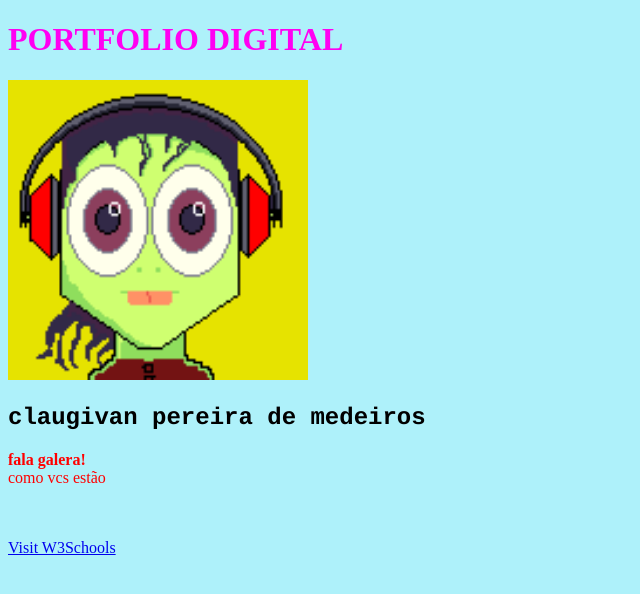
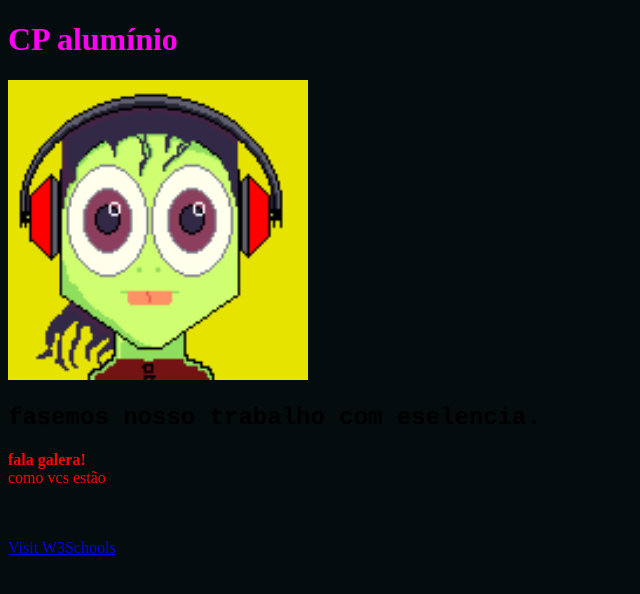
Before and after one commit to Claugivan/site-para-projeto-nubanck, a plain HTML site: page index.html in a window 1280 px wide. Shown: the whole page, without its empty margins (0-640 px from the left). Drawn offline with Linux system fonts and the light colour scheme.

Commit message:
projeto de cp alumínio

```diff
--- a/index.html
+++ b/index.html
@@ -4,16 +4,16 @@
     <meta charset="UTF-8">
     <meta http-equiv="X-UA-Compatible" content="IE=edge">
     <meta name="viewport" content="width=device-width, initial-scale=1.0">
-    <title >claugivan pereira de medeiros</title>
+    <title >CP alumínio</title>
 </head>
-<body style="background-color:rgb(174, 241, 250);">
+<body style="background-color:rgb(4, 12, 14);">
 
     <header>
-        <h1 style="color:rgb(255, 0, 242);">PORTFOLIO DIGITAL</h1>
+        <h1 style="color:rgb(255, 0, 242);">CP alumínio</h1>
         <img src ="claugi.gif"width="300" height="300"/>
     </header>
     <section>
-        <h2 style="font-family:courier;">claugivan pereira de  medeiros</h2>
+        <h2 style="font-family:courier;">fasemos nosso trabalho com eselencia.</h2>
         <p style="color:red;"><strong>fala galera!</strong><br>como vcs estão</p>
         <br><br>
         <a href="https://www.w3schools.com">Visit W3Schools</a>
```
